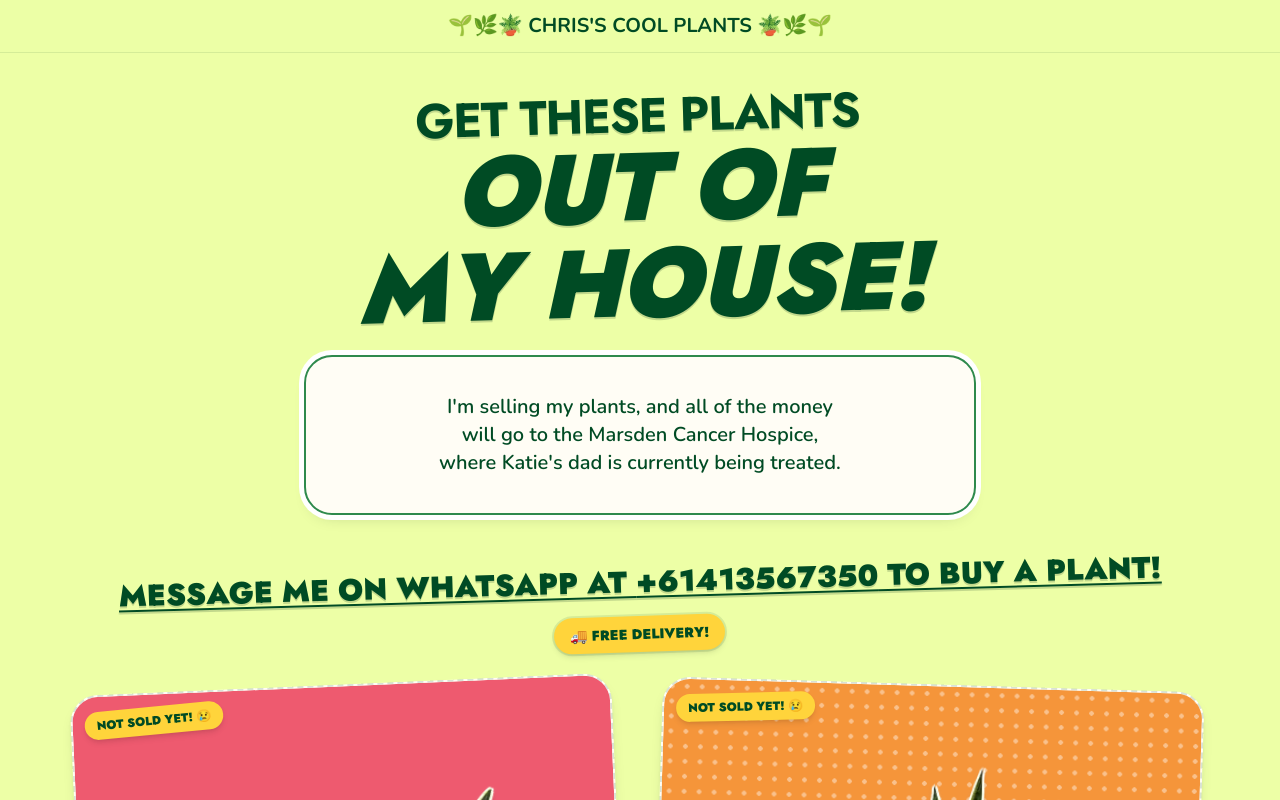
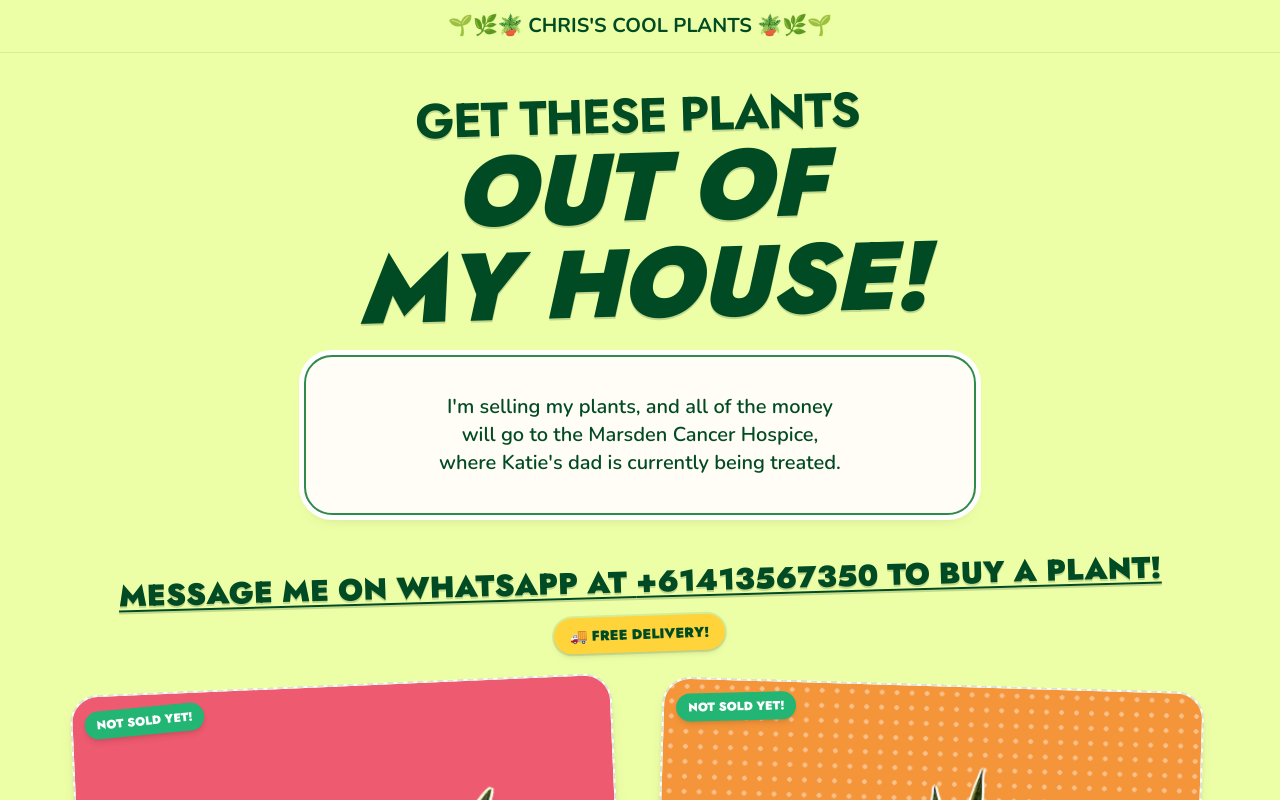
Before and after one commit to chrjm/nursery, a Next.js app: page / in a window 1280 px wide. Shown: the top 800 px of the page. Built offline with nearby package versions, Linux system fonts and the light colour scheme; a web font is replaced by a local one.

Commit message:
Sold badge: remove emojis, green for unsold, yellow for sold
Co-Authored-By: Claude Sonnet 4.6 <noreply@anthropic.com>

```diff
--- a/src/components/products/plant-shop.tsx
+++ b/src/components/products/plant-shop.tsx
@@ -163,12 +163,12 @@ function PlantCard({ product, index }: PlantCardProps) {
           <button
             className={cn(
               "absolute top-3 left-3 rotate-[-3deg] cursor-pointer rounded-full px-3 py-1.5 font-black font-futura text-xs uppercase shadow-md transition-colors",
-              sold ? "bg-guava text-white" : "bg-sunshine text-ink"
+              sold ? "bg-sunshine text-ink" : "bg-leaf text-white"
             )}
             onClick={() => setSold((s) => !s)}
             type="button"
           >
-            {sold ? "SOLD! 🎉" : "Not sold yet! 😢"}
+            {sold ? "SOLD!" : "Not sold yet!"}
           </button>
         </div>
 
```
